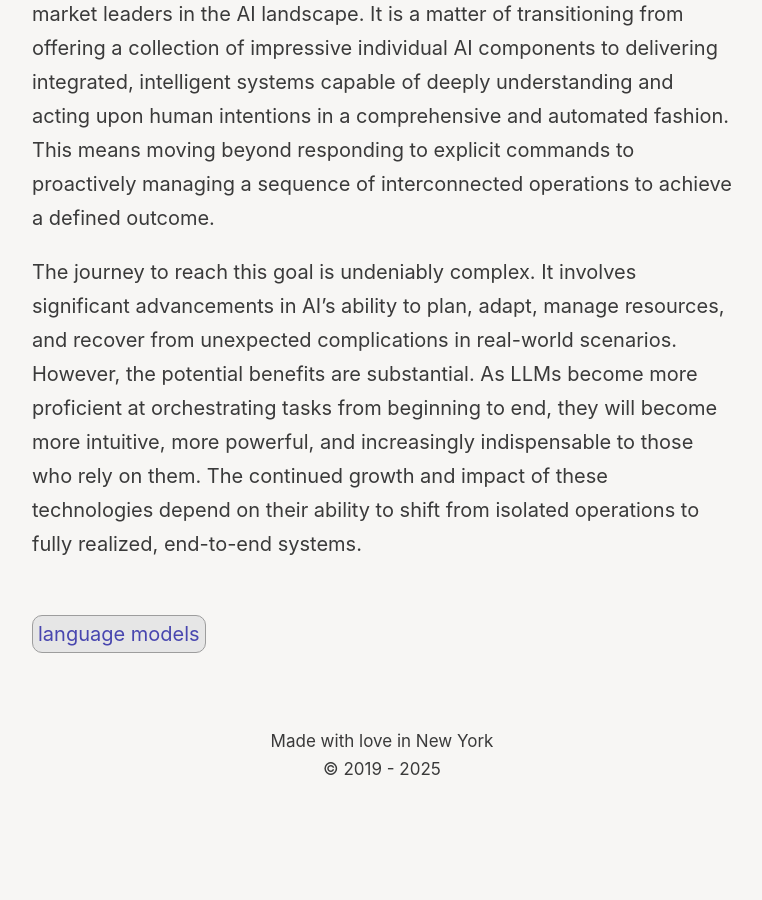
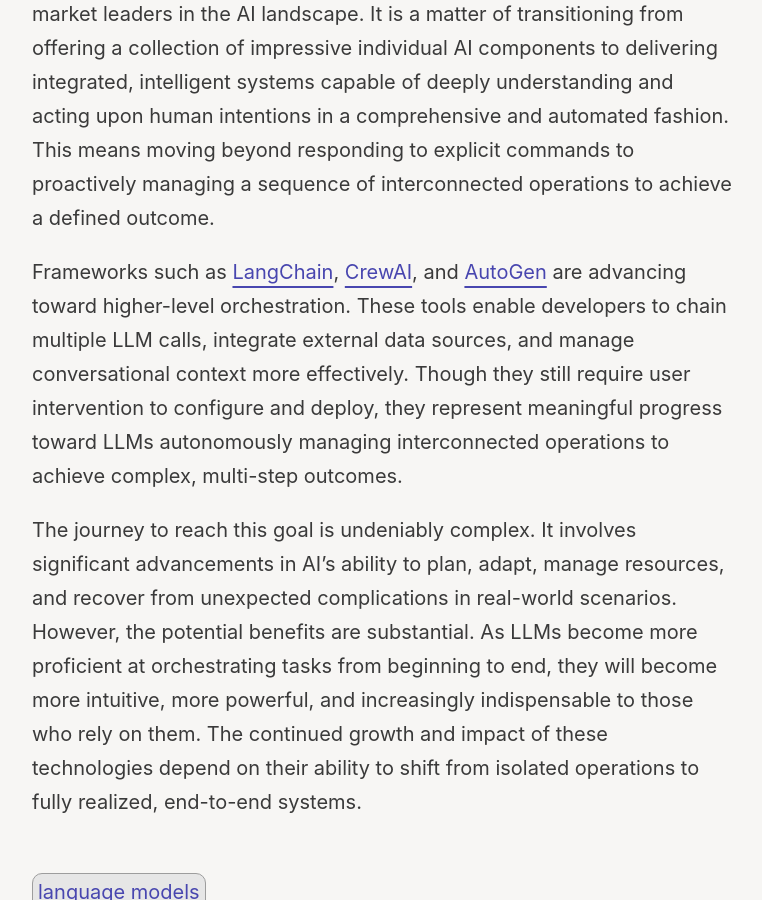
Before and after one commit to victorwynne/victorwynne, a Jekyll site: the page built from _posts/2025-07-22-orchestration.md, in a window 1280 px wide and 900 px high, scrolled down 2511 px. Shown: the whole window, without its empty margins (258-1020 px from the left). Built offline with Jekyll 4.4.1, drawn with Linux system fonts in a browser that asks for light colours; before the commit the page ends 3315 px from its top, so only the background shows below that; some of the changed lines change nothing that is shown; some of the changed text lies outside the part shown.

Commit message:
Revised draft

```diff
--- a/_posts/2025-07-22-full-orchestration.md
+++ b/_posts/2025-07-22-orchestration.md
@@ -1,10 +1,10 @@
 ---
 layout: post
-title: "Full orchestration will define the next generation of LLMs"
+title: "The next evolution for LLMs isn’t scale, it’s orchestration"
 date: 2025-07-22 10:00
 categories: [Articles]
 tags: [language models]
-description: Full orchestration will be key to making LLMs useful at scale by enabling them to handle complex goals without constant user direction.
+description: The next evolution for LLMs depends on full orchestration and the ability to manage complex tasks with minimal user input.
 ---
 
 Large language models (LLMs) have rapidly become an important part of modern computing. These sophisticated applications often produce responses that feel remarkably insightful and relevant. While their interactions may appear straightforward on the surface, a closer look reveals surprisingly complex internal processes involving a kind of low-level orchestration that occurs behind the scenes.
@@ -25,4 +25,6 @@ For LLMs to become truly indispensable in daily life and professional workflows,
 
 The companies that can master this challenge are poised to become market leaders in the AI landscape. It is a matter of transitioning from offering a collection of impressive individual AI components to delivering integrated, intelligent systems capable of deeply understanding and acting upon human intentions in a comprehensive and automated fashion. This means moving beyond responding to explicit commands to proactively managing a sequence of interconnected operations to achieve a defined outcome.
 
+Frameworks such as [LangChain](https://www.langchain.com), [CrewAI](https://www.crewai.com/), and [AutoGen](https://microsoft.github.io/autogen/stable/index.html) are advancing toward higher-level orchestration. These tools enable developers to chain multiple LLM calls, integrate external data sources, and manage conversational context more effectively. Though they still require user intervention to configure and deploy, they represent meaningful progress toward LLMs autonomously managing interconnected operations to achieve complex, multi-step outcomes.
+
 The journey to reach this goal is undeniably complex. It involves significant advancements in AI’s ability to plan, adapt, manage resources, and recover from unexpected complications in real-world scenarios. However, the potential benefits are substantial. As LLMs become more proficient at orchestrating tasks from beginning to end, they will become more intuitive, more powerful, and increasingly indispensable to those who rely on them. The continued growth and impact of these technologies depend on their ability to shift from isolated operations to fully realized, end-to-end systems.
```
